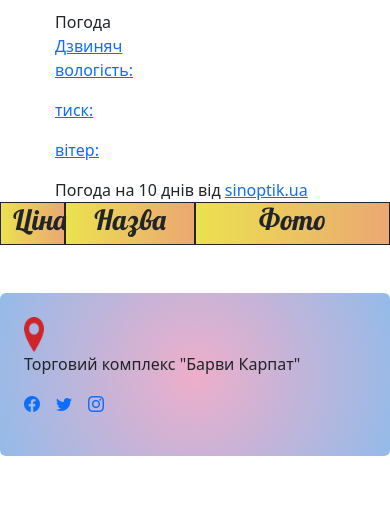
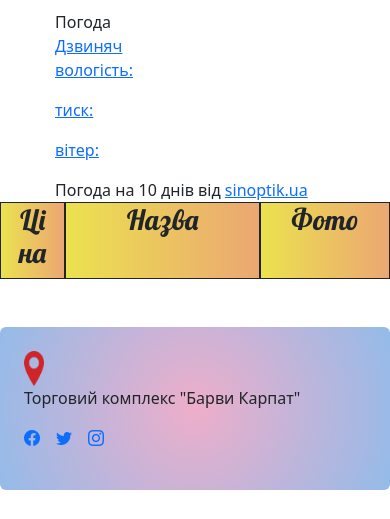
Before and after one commit to Strong2197/ChipandDale, a Django app: page /kids/ in a window 390 px wide. Shown: the part 56-575 px from the top of the page. Run offline with Django 4.2, Linux system fonts and the light colour scheme; data that the repository does not hold is empty.

Commit message:
nothing interesting

```diff
--- a/news/static/css/blog.css
+++ b/news/static/css/blog.css
@@ -97,6 +97,7 @@ nav ul li a:hover {
 border: 1px solid;
 background: rgb(233,222,57);
 background: linear-gradient(90deg, rgba(233,222,57,0.8911939775910365) 0%, rgba(233,156,97,0.8911939775910365) 100%);
+overflow-wrap: break-word;
 }
 .SinoptikInformer{
 margin-left:auto;
--- a/news/templates/news/kids.html
+++ b/news/templates/news/kids.html
@@ -16,10 +16,10 @@
         <div class="col-2 text-center">
             <h1>Ціна</h1>
         </div>
-        <div class="col-4 text-center">
+        <div class="col-sm-4 col-6 text-center">
             <h1>Назва</h1>
         </div>
-    <div class="col-6 text-center">
+    <div class="col-sm-6 col-4 text-center">
             <h1>Фото</h1>
         </div>
     </div>
@@ -29,15 +29,15 @@
             <h1> {{ menu.price }}</h1>
         </div>
     {% if user.is_superuser %}
-        <div class="col-2 text-center">
+        <div class="col-sm-2 col-4 text-center">
             <h1>{{menu.name}}</h1>
         </div>
     {% else %}
-        <div class="col-4 text-center">
+        <div class="col-sm-4 col-6 text-center">
             <h1>{{menu.name}}</h1>
         </div>
     {% endif %}
-     <div class="col-6 text-center">
+     <div class="col-sm-6 col-4 text-center">
             <img src="{{ menu.image.url }}", width="100%", height="100%" , alt="{{ menu.name }}" >
         </div>
          {% if user.is_superuser %}
```
